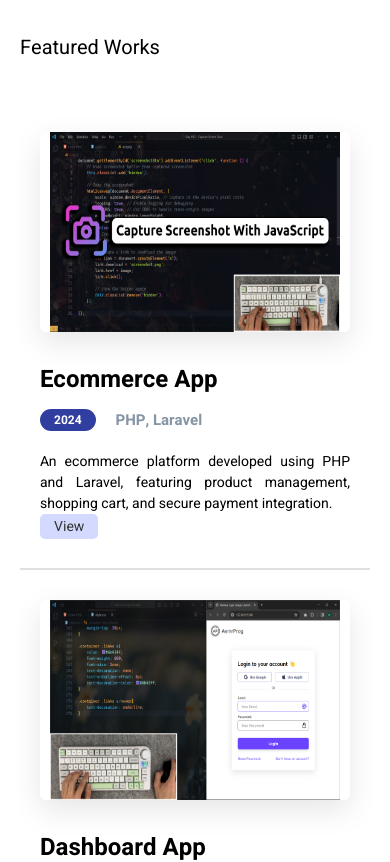
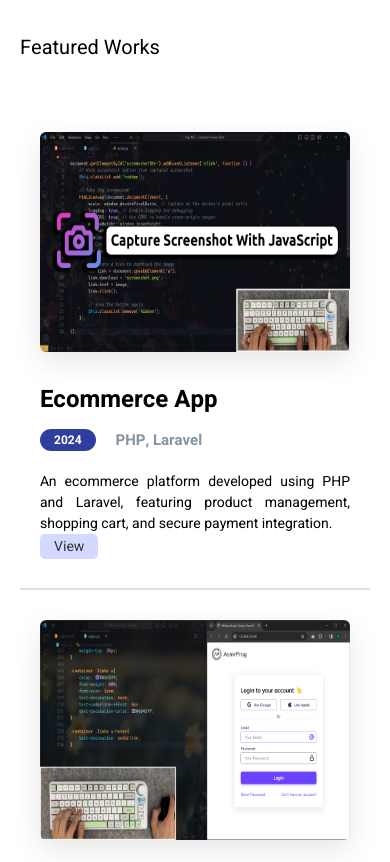
Before and after one commit to zack97/my_portfolio, a React (Vite) app: page / in a window 390 px wide. Shown: the part 3640-4502 px from the top of the page. Built offline with nearby package versions, Linux system fonts and the light colour scheme.

Commit message:
uploading  jobsearching app done 1

```diff
--- a/src/index.css
+++ b/src/index.css
@@ -872,8 +872,7 @@ footer .bottom .links a {
   .featured .item img,
   .works-list .item img {
     width: 100%;
-    height: 200px;
-    padding: 0px 10px;
+    height: 220px;
   }
   .info {
     padding-left: 25px;
```
Also changed, not shown: 4 other files (tests, documents, lock files or other folders).
